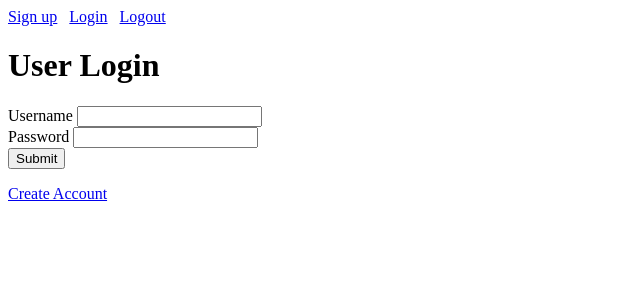
After one commit to Rolly-Polly/blogz, a Flask app: page /login in a window 1280 px wide. The commit adds this page. Shown: the top 300 px of the page, without its empty margins (0-640 px from the left). Run offline with Flask 2, Linux system fonts and the light colour scheme; the visitor is signed in with stand-in values (Sample User, id 1).

Commit message:
created logout and require login

```diff
--- a/main.py
+++ b/main.py
@@ -1,4 +1,4 @@
-from flask import Flask, request, redirect, render_template
+from flask import Flask, request, redirect, render_template, session
 from flask_sqlalchemy import SQLAlchemy
 
 
@@ -7,16 +7,37 @@ app.config['DEBUG'] = True
 app.config['SQLALCHEMY_DATABASE_URI'] = 'mysql+pymysql://blogz:123456@localhost:8889/blogz'
 app.config['SQLALCHEMY_ECHO'] = True
 db = SQLAlchemy(app)
+app.secret_key = "s3cre3tstr1ng"
 
 class Blog(db.Model):
 
     id = db.Column(db.Integer, primary_key=True)
     title = db.Column(db.String(120))
     body = db.Column(db.String(450))
+    owner_id = db.Column(db.Integer, db.ForeignKey("user.id"))
 
-    def __init__(self, title, body):
+    def __init__(self, title, body, owner):
         self.title = title
         self.body = body
+        self.owner = owner
+
+class User(db.Model):
+
+    id = db.Column(db.Integer, primary_key=True)
+    username = db.Column(db.String(120))
+    password = db.Column(db.String(12))
+    blogs = db.relationship("Blog", backref="user")
+
+    def __init__(self,username, password):
+        self.username = username
+        self.password = password
+
+@app.before_request
+def require_login():
+    print(request.endpoint)
+    allowed_routes = ['login', 'blogs', 'index', 'signup']
+    if request.endpoint not in allowed_routes and 'user_id' not in session:
+        return redirect('/login')
 
 @app.route('/', methods=['GET'])
 def index():
@@ -46,16 +67,6 @@ def id():
     blog = Blog.query.get(post_id)
     return render_template('single_blog.html', blog=blog)
 
-
-class User(db.Model):
-
-    id = db.Column(db.Integer, primary_key=True)
-    username = db.Column(db.String(120))
-    password = db.Column(db.String(12))
-
-    def __init__(self,username, password):
-        self.username = username
-        self.password = password
 
 @app.route('/signup', methods = ['GET'])
 def signup_request():
@@ -88,13 +99,40 @@ def signup():
         db.session.add(user_signup)
         db.session.commit()
 
-        return redirect('/')
+        resp = make_response(redirect('/add_blog'))
+        resp.set_cookie('user_id', user_signup.id)
+
+        return resp
 
     else:
         return render_template('signup.html', user_error=user_error, pass_error=pass_error, verify_password=pass_error)
 
 
+@app.route('/login', methods=['GET'])
+def login_request():
+    return render_template('login.html')
 
+@app.route('/login', methods=['POST'])
+def login():
+    username = request.form.get("username")
+    password = request.form.get("password")
+    user = User.query.filter_by(username=username).first()
+
+
+    if user is None:
+        return redirect("/signup")
+
+    if password == user.password:
+        session['user_id']=user.id
+
+        return redirect('/add_blog')
+
+    return render_template('login.html', error="verify password")
+
+@app.route('/logout', methods=['GET'])
+def logout():
+    del session['user_id']
+    return redirect('/')
 
 
 
--- a/templates/base.html
+++ b/templates/base.html
@@ -6,6 +6,10 @@
     </head>
 <body>
     <a href="/signup">Sign up</a>
+    &nbsp;
+    <a href="/login">Login</a>
+    &nbsp;
+    <a href="/logout">Logout</a>
 
     {% block content %}
     {% endblock %}
--- /dev/null
+++ b/templates/login.html
@@ -0,0 +1,26 @@
+{% extends "base.html" %}
+
+{% block content %}
+
+
+    <h1> User Login</h1>
+    <form method="POST">
+        <div>
+        <label for="username">Username</label>
+        <input id="username" type="text" value="{{username}}" name="username"/>
+        <span class="error">{{user_error}}</span>
+        </div>
+
+        <div>
+        <label for="password">Password</label>
+        <input id="password" type="password" name="password"/>
+        <span class="error"></span>
+        </div>
+
+        <input type="submit"/>
+    </form>
+    <a href="/signup">Create Account</a>
+
+    <p>{{error}}</p>
+
+{% endblock %}
--- a/templates/signup.html
+++ b/templates/signup.html
@@ -28,4 +28,5 @@
 
 
 
+
 {% endblock %}
```
